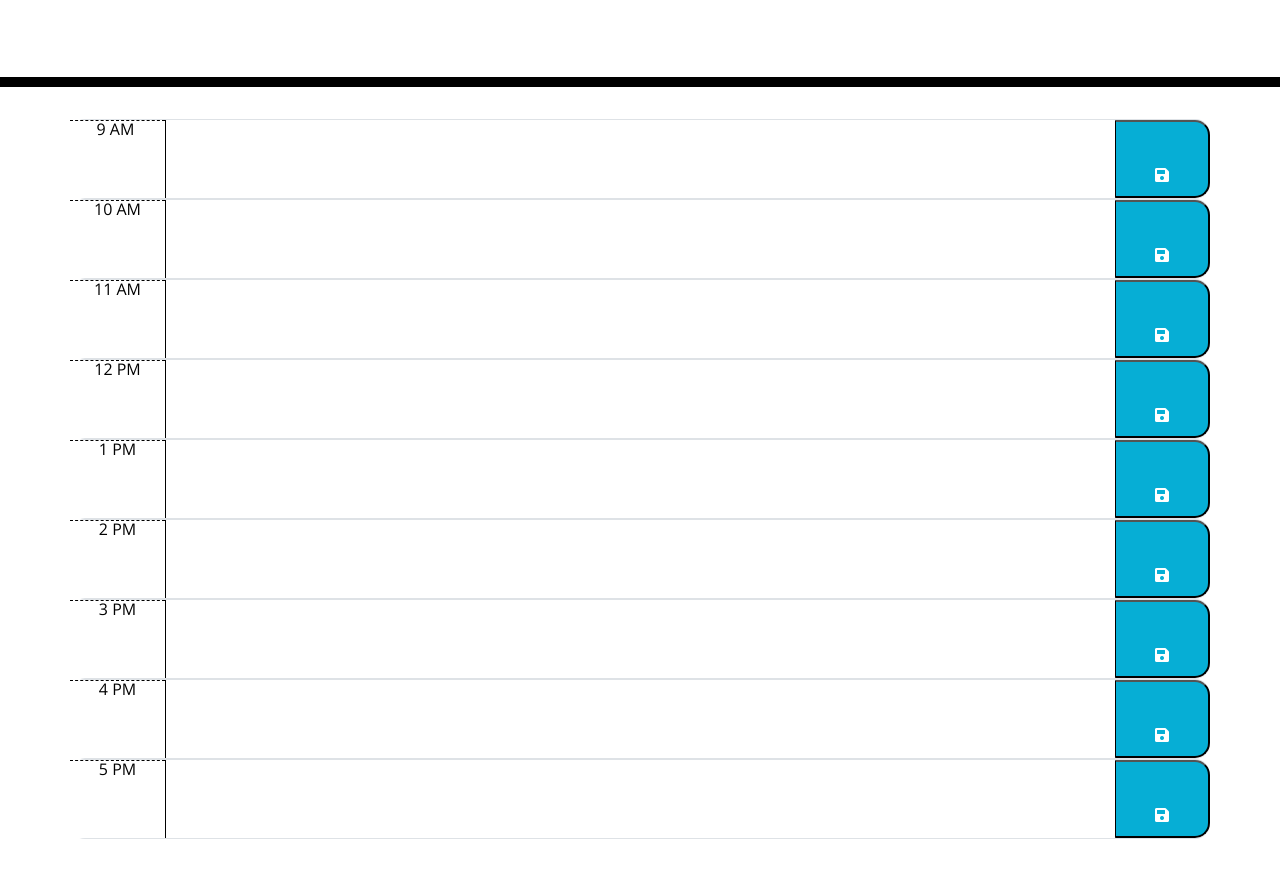
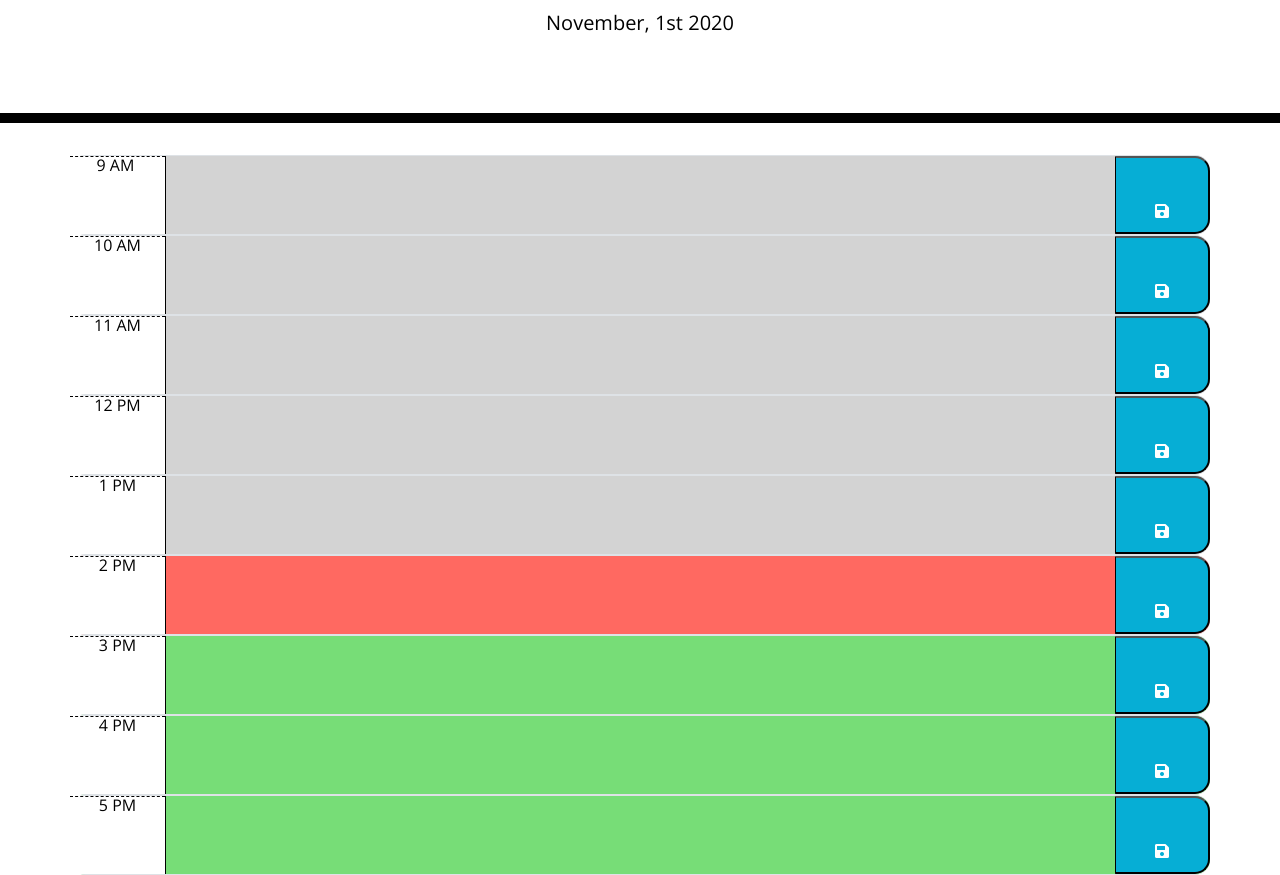
Before and after one commit to ifeasome/Work-Day-Scheduler, a plain HTML site: page Develop/index.html in a window 1280 px wide. Shown: the part 181-1056 px from the top of the page. Before the commit the page ends 1020 px from the top, so only its background shows below. Drawn offline with nearby package versions, Linux system fonts and the light colour scheme.

Commit message:
fixed looping issues and local storage functionality

```diff
--- a/Develop/index.html
+++ b/Develop/index.html
@@ -67,43 +67,43 @@ time input should connect to the calendar API
     <div class="container">
       <!-- Timeblocks go here -->
       <!--ROW 1-->
-      <div class="row time-block justify-content-md-center border-top border-bottom" id="hour9">
+      <div class="row time-block justify-content-md-center border-top border-bottom" id="hour-9">
         <div class="col col-md-1 hour">9 AM </div>
 
-          <textarea class="col-md-10 description"></textarea>
+          <textarea class="col-md-10 description" id="9-text"></textarea>
 
           <button class="saveBtn col-md-1">
             <i class="fas fa-save"></i></button>
         </div>
         <!--ROW 2-->
-        <div class="row time-block justify-content-md-center border-top border-bottom" id="hour10">
+        <div class="row time-block justify-content-md-center border-top border-bottom" id="hour-10">
           <div class="col col-md-1 hour">10 AM</div>
 
-          <textarea class="col-md-10 description"></textarea>
+          <textarea class="col-md-10 description" id="10-text"></textarea>
 
           <button class="saveBtn col-md-1">
             <i class="fas fa-save"></i></button>
         </div>
         <!--ROW 3-->
-        <div class="row time-block justify-content-md-center border-top border-bottom" id="hour11">
+        <div class="row time-block justify-content-md-center border-top border-bottom" id="hour-11">
           <div class="col col-md-1 hour">11 AM</div>
 
-          <textarea class="col-md-10 description"></textarea>
+          <textarea class="col-md-10 description" id="11-text"></textarea>
 
           <button class="saveBtn col-md-1">
             <i class="fas fa-save"></i></button>
         </div>
         <!--ROW 4-->
-        <div class="row time-block justify-content-md-center border-top border-bottom" id="hour12">
+        <div class="row time-block justify-content-md-center border-top border-bottom" id="hour-12">
           <div class="col col-md-1 hour">12 PM</div>
 
-          <textarea class="col-md-10 description"></textarea>
+          <textarea class="col-md-10 description" id="12-text"></textarea>
 
           <button class="saveBtn col-md-1">
             <i class="fas fa-save"></i></button>
         </div>
         <!--ROW 5-->
-        <div class="row time-block justify-content-md-center border-top border-bottom" id="hour13">
+        <div class="row time-block justify-content-md-center border-top border-bottom" id="hour-13">
           <div class="col col-md-1 hour">1 PM</div>
 
           <textarea class="col-md-10 description"></textarea>
@@ -112,7 +112,7 @@ time input should connect to the calendar API
             <i class="fas fa-save"></i></button>
         </div>
         <!--ROW 6-->
-        <div class="row time-block justify-content-md-center border-top border-bottom" id="hour14">
+        <div class="row time-block justify-content-md-center border-top border-bottom" id="hour-14">
           <div class="col col-md-1 hour">2 PM</div>
 
           <textarea class="col-md-10 description"></textarea>
@@ -121,7 +121,7 @@ time input should connect to the calendar API
             <i class="fas fa-save"></i></button>
         </div>
         <!--ROW 7-->
-        <div class="row time-block justify-content-md-center border-top border-bottom" id="hour15">
+        <div class="row time-block justify-content-md-center border-top border-bottom" id="hour-15">
           <div class="col col-md-1 hour">3 PM</div>
 
           <textarea class="col-md-10 description"></textarea>
@@ -130,7 +130,7 @@ time input should connect to the calendar API
             <i class="fas fa-save"></i></button>
         </div>
         <!--ROW 8-->
-        <div class="row time-block justify-content-md-center border-top border-bottom" id="hour16">
+        <div class="row time-block justify-content-md-center border-top border-bottom" id="hour-16">
           <div class="col col-md-1 hour">4 PM</div>
 
           <textarea class="col-md-10 description"></textarea>
@@ -139,7 +139,7 @@ time input should connect to the calendar API
             <i class="fas fa-save"></i></button>
         </div>
         <!--ROW 9-->
-        <div class="row time-block justify-content-md-center border-top border-bottom" id="hour17">
+        <div class="row time-block justify-content-md-center border-top border-bottom" id="hour-17">
           <div class="col col-md-1 hour">5 PM</div>
 
           <textarea class="col-md-10 description"></textarea>
--- a/Develop/logic.js
+++ b/Develop/logic.js
@@ -1,21 +1,49 @@
-$(document).ready(function() {
-    $(currentDay).text(moment().format("MMMM, Do YYYY"));
-})
+$(document).ready(function () {
+  // displays the current date at the header section
+  $(currentDay).text(moment().format("MMMM, Do YYYY"));
 
-let currentHour = moment().hour();
+  $(".saveBtn").on("click", function () {
+    let text = $(this).siblings (".description").val();
+    let time = $(this).parent().attr("id");
+   // window.localStorage.setItem("time", JSON.stringify(text));
+   localStorage.setItem(time, text);
+   console.log(time, text);
+  });
 
-//the something needs to come from an array/object
-if something > currentHour {
-    addclass .future
-}
+  // saving hours to local storage (No idea what is going on)
+  $("#9-text").val(localStorage.getItem("hour-9"));
+  /* $("hour10.description").val(localStorage.getItem("hour10"));
+  $("hour11.description").val(localStorage.getItem("hour11"));
+  $("hour12.description").val(localStorage.getItem("hour12"));
+  $("hour13.description").val(localStorage.getItem("hour13"));
+  $("hour14.description").val(localStorage.getItem("hour14"));
+  $("hour15.description").val(localStorage.getItem("hour15"));
+  $("hour16.description").val(localStorage.getItem("hour16"));
+  $("hour17.description").val(localStorage.getItem("hour17")); */
 
-if something < currentHour {
-    addclass .past
-}
+  function hourTracker() {
+    let currentHour = moment().hours();
+    // console.log(currentHour);
+    //the something needs to come from an array/object
+    // let's try looping
+    $(".time-block").each(function () {
+      // console.log($(this));
+      let timeHour = parseInt($(this).attr("id").split("-")[1]); // add in the if-else statement
 
-if something === currentHour {
-    addclass .present
-}
+      if (timeHour < currentHour) {
+        $(this).addClass("past");
+      }
+      else if (timeHour === currentHour) {
+        $(this).removeClass("past");
+        $(this).addClass("present");
+      }
+      if (timeHour > currentHour) {
+        $(this).removeClass("past");
+        $(this).removeClass("present");
+        $(this).addClass("future");
+      }
+    });
+  }
 
-// saving hours to local storage
-$("hour9.description").val(localStorage.getItem("hour(")); // put the hourx ID's in the html it goies from 9- 17
+  hourTracker();
+});
```
